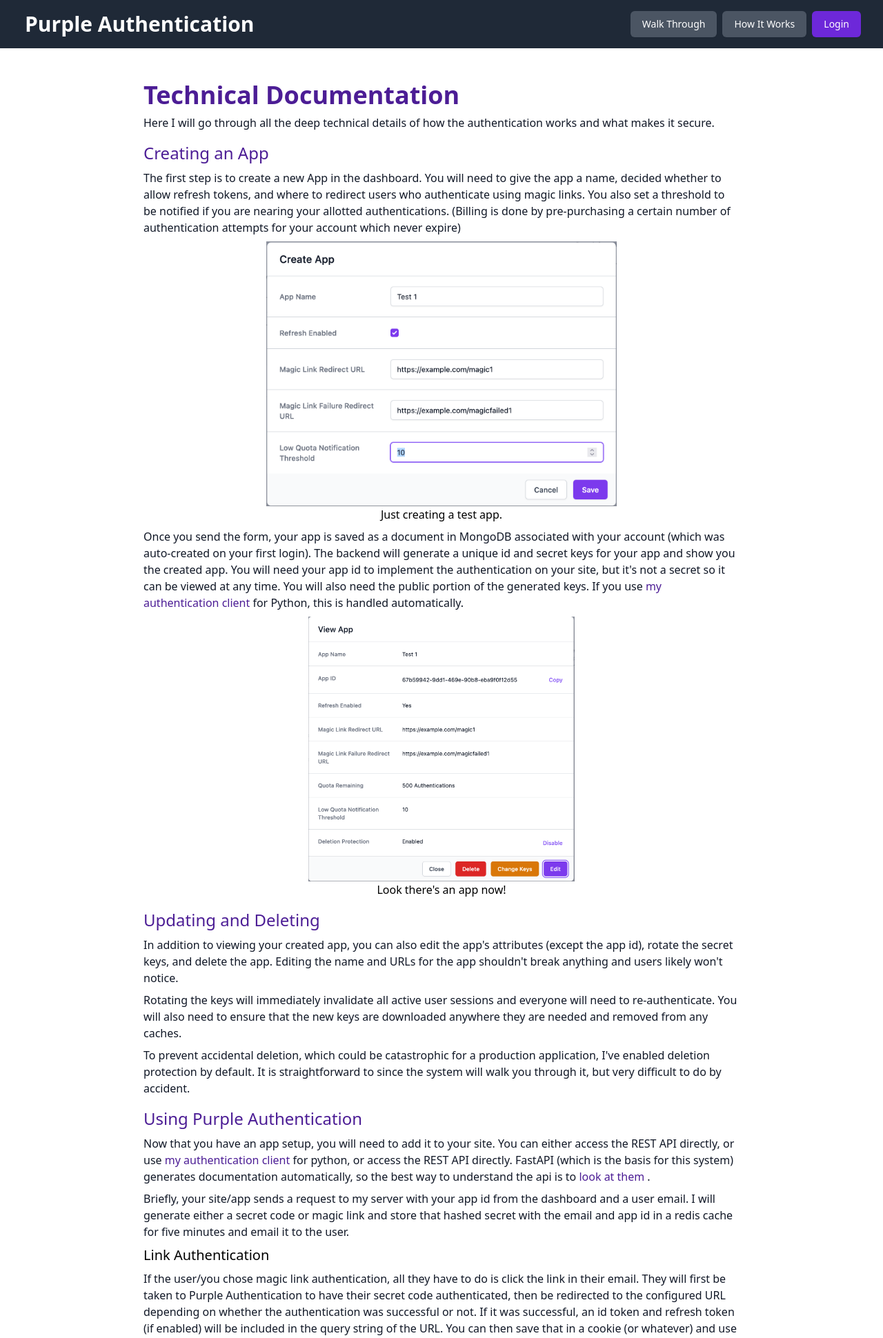
After one commit to rickh94/purple-auth, a Python web app: template src/app/portal/templates/walkthrough.html in a window 1280 px wide. The commit adds this page. Shown: the top 1940 px of the page at 69% size. Run offline with Jinja, Linux system fonts and the light colour scheme; the template is opened without the code that fills it, so the values that code supplies are empty; some libraries are stand-ins or nearby versions.

Commit message:
add walkthrough documentation and fix a margin
Signed-off-by: Rick Henry <rickhenry@rickhenry.dev>

```diff
--- a/src/app/portal/templates/how-it-works.html
+++ b/src/app/portal/templates/how-it-works.html
@@ -5,7 +5,7 @@
     <div class="mx-auto max-w-7xl w-full pt-12 pb-20 text-center">
       <header class="max-w-lg mx-auto space-y-2 mb-12">
         <h1 class="font-bold text-6xl text-violet-400">How It Works</h1>
-        <p class="text-gray-100">Below I've listed the Authentication flows for the user, as well the developer/backend
+        <p class="text-gray-100 px-2">Below I've listed the Authentication flows for the user, as well the developer/backend
           process.</p>
       </header>
       <div class="w-full lg:grid lg:gap-4 grid-cols-1 lg:grid-cols-2  lg:max-w-5xl mx-auto">
--- a/src/app/portal/templates/mixins/_navbar.html
+++ b/src/app/portal/templates/mixins/_navbar.html
@@ -8,6 +8,13 @@
       </h2>
     </div>
     <div class="mt-4 md:mt-0 md:ml-4 grid grid-rows-2 xs:grid-rows-1 grid-flow-col gap-2">
+      <a
+        href="/walkthrough"
+        class="inline-flex justify-center xs:justify-start items-center px-4 py-2 border border-transparent rounded-md shadow-sm text-sm font-medium text-white bg-gray-600 hover:bg-gray-700 focus:outline-none focus:ring-2 focus:ring-offset-2 focus:ring-offset-gray-800 focus:ring-violet-500"
+        tabindex="0"
+      >
+        Walk Through
+      </a>
       <a
         href="/how-it-works"
         class="inline-flex justify-center xs:justify-start items-center px-4 py-2 border border-transparent rounded-md shadow-sm text-sm font-medium text-white bg-gray-600 hover:bg-gray-700 focus:outline-none focus:ring-2 focus:ring-offset-2 focus:ring-offset-gray-800 focus:ring-violet-500"
--- /dev/null
+++ b/src/app/portal/templates/walkthrough.html
@@ -0,0 +1,164 @@
+{% extends "base.html" %}
+{% block bodyclass %}bg-gray-800{% endblock %}
+{% block body %}
+  {#  Maybe a jump-link sidebar? responsive... #}
+  <main class="bg-white" id="main">
+    <div class="mx-auto max-w-4xl w-full pt-12 pb-20 text-left px-4 space-y-4">
+      <header class="space-y-2">
+        <h1 class="font-bold text-4xl text-violet-900">Technical Documentation</h1>
+        <p class="text-gray-900">Here I will go through all the deep technical
+          details of how the authentication works and what makes it secure.</p>
+      </header>
+      <section id="creation" class="space-y-2">
+        <h4 class="text-2xl text-violet-900">Creating an App</h4>
+        <p class="text-gray-900">
+          The first step is to create a new App in the dashboard. You will need to give
+          the app a name, decided whether to allow refresh tokens, and where to redirect
+          users who authenticate using magic links. You also set a threshold to be
+          notified if you are nearing your allotted authentications. (Billing is done
+          by pre-purchasing a certain number of authentication attempts for your account
+          which never expire)
+        </p>
+        <figure class="">
+          <img
+            src="/static/img/creation_form.png"
+            alt="App creation form"
+            class="h-auto w-full md:h-96 md:w-auto mx-auto"
+          >
+          <figcaption class="text-center">
+            Just creating a test app.
+          </figcaption>
+        </figure>
+        <p class="text-gray-900">
+          Once you send the form, your app is saved as a document in MongoDB associated
+          with your account (which was auto-created on your first login). The backend
+          will generate a unique id and secret keys for your app and show you the
+          created app. You will need your app id to implement the authentication on your
+          site, but it's not a secret so it can be viewed at any time. You will also
+          need the public portion of the generated keys. If you
+          use <a
+          href="https://pypi.org/project/purple-auth-client/"
+          class="text-violet-900 hover:underline focus:underline"
+        >my authentication
+          client</a> for Python, this is handled automatically.
+        </p>
+        <figure class="">
+          <img
+            src="/static/img/created_app.png"
+            alt="Created app"
+            class="h-auto w-full md:h-96 md:w-auto mx-auto"
+          >
+          <figcaption class="text-center">
+            Look there's an app now!
+          </figcaption>
+        </figure>
+      </section>
+      <section id="updating" class="space-y-2">
+        <h4 class="text-2xl text-violet-900">Updating and Deleting</h4>
+        <p class="text-gray-900">
+          In addition to viewing your created app, you can also edit the app's
+          attributes (except the app id), rotate the secret keys, and delete the app.
+          Editing the name and URLs for the app shouldn't break anything and users
+          likely won't notice.
+        </p>
+        <p class="text-gray-900">
+          Rotating the keys will immediately invalidate all active user sessions and
+          everyone will need to re-authenticate. You will also need to ensure that
+          the new keys are downloaded anywhere they are needed and removed from any
+          caches.
+        </p>
+        <p class="text-gray-900">
+          To prevent accidental deletion, which could be catastrophic for a production
+          application, I've enabled deletion protection by default. It is
+          straightforward to since the system will walk you through it, but very
+          difficult to do by accident.
+        </p>
+      </section>
+      <section class="space-y-2" id="using">
+        <h4 class="text-2xl text-violet-900">Using Purple Authentication</h4>
+        <p class="text-gray-900">
+          Now that you have an app setup, you will need to add it to your site. You can
+          either access the REST API directly, or use <a
+          href="https://pypi.org/project/purple-auth-client/"
+          class="text-violet-900 hover:underline focus:underline"
+        >my authentication client</a> for python, or access the REST API directly.
+          FastAPI (which is the basis for this system) generates documentation
+          automatically, so the best way to understand the api is to
+          <a href="/docs" class="text-violet-900 hover:underline focus:underline">
+            look at them
+          </a>.
+        </p>
+        <p class="text-gray-900">
+          Briefly, your site/app sends a request to my server with your app id from the
+          dashboard and a user email. I will generate either a secret code or magic
+          link and store that hashed secret with the email and app id in a redis cache
+          for five minutes and email it to the user.
+        </p>
+        <h6 class="text-xl">Link Authentication</h6>
+        <p class="text-gray-900">
+          If the user/you chose magic link authentication, all they have to do is click
+          the link in their email. They will first be taken to Purple Authentication
+          to have their secret code authenticated, then be redirected to the configured
+          URL depending on whether the authentication was successful or not. If it
+          was successful, an id token and refresh token (if enabled) will be included
+          in the query string of the URL. You can then save that in a cookie (or
+          whatever)
+          and use it to authenticate the user.
+        </p>
+        <h6 class="text-xl">Code Authentication</h6>
+        <p class="text-gray-900">
+          If the user/you chose one time code authentication, they will enter the code
+          they were sent on your site, which you then submit for validation. If it is
+          the correct code and hasn't expired, the backend will send back a payload with
+          the user's new tokens to be saved on the client.
+        </p>
+        <h6 class="text-xl">Validating Tokens</h6>
+        <p class="text-gray-900">
+          All tokens generated by Purple Auth are JWTs. ID Tokens can be validated using
+          the public portion of your app key accessible on the API. Tokens all use the
+          ES256 algorithm. User email is in the "sub" claim. Everything else is
+          standard. The API docs show where to get the public key. The easiest way
+          will be to use <a
+          href="https://pypi.org/project/purple-auth-client/"
+          class="text-violet-900 hover:underline focus:underline"
+        >my authentication client</a>, but you can also send tokens to the API for
+          validation. This is going to be very slow at scale compared to using the
+          client or doing it yourself.
+        </p>
+        <p class="text-gray-900">
+          Refresh tokens can only be authenticated by sending them to the refresh
+          endpoint. If the token is valid, a new ID Token will be generated and sent
+          back.
+        </p>
+      </section>
+      <section id="users-and-authorization" class="space-y-2">
+        <h4 class="text-2xl text-violet-900">User Management and Authorization</h4>
+        <p class="text-gray-900">
+          I don't do it. Purple Auth handles authentication <em class="italic">only</em>.
+          This system will verify that someone is the email address they say they are,
+          but nothing more. It doesn't handle any authorization, doesn't store
+          information about users, and doesn't limit who can log in. If you want any of
+          that, you have to do it yourself. Anyone with an email address can
+          be authenticated against any app unless there are restrictions somewhere
+          else in the chain.
+        </p>
+      </section>
+      <section id="portal-auth" class="space-y-2">
+        <h4 class="text-2xl text-violet-900">Portal Authentication</h4>
+        <p class="text-gray-900">
+          Of course, you have to authenticate yourself in order to access your apps
+          dashboard and create/edit apps. Naturally, Purple Auth uses itself for
+          authentication. Purple Auth uses purple-auth-client to access itself and
+          authenticate users. It's <a href="https://github.com/rickh94/purple-auth">
+          open source</a>, so if you want to see a reference implementation (or the
+          whole thing), you can! Check out the portal folder. You can even host it
+          yourself if you want. The only real difference from a production app is
+          that it's been hard-coded to app id 0 and cannot be deleted, and its own
+          url is used as the endpoint for the auth client (rather than
+          https://purpleauth.com). This is really just for easier development and
+          testing.
+        </p>
+      </section>
+    </div>
+  </main>
+{% endblock body %}
--- a/src/app/static/main.css
+++ b/src/app/static/main.css
@@ -789,6 +789,10 @@ select {
   margin-top: 2rem;
 }
 
+.ml-10 {
+  margin-left: 2.5rem;
+}
+
 .block {
   display: block;
 }
@@ -857,6 +861,30 @@ select {
   height: 0.75rem;
 }
 
+.h-32 {
+  height: 8rem;
+}
+
+.h-64 {
+  height: 16rem;
+}
+
+.h-72 {
+  height: 18rem;
+}
+
+.h-96 {
+  height: 24rem;
+}
+
+.h-auto {
+  height: auto;
+}
+
+.max-h-96 {
+  max-height: 24rem;
+}
+
 .min-h-screen {
   min-height: 100vh;
 }
@@ -943,6 +971,10 @@ select {
 
 .max-w-4xl {
   max-width: 56rem;
+}
+
+.max-w-5xl {
+  max-width: 64rem;
 }
 
 .flex-1 {
@@ -1343,6 +1375,11 @@ select {
   padding-bottom: 0.5rem;
 }
 
+.px-2 {
+  padding-left: 0.5rem;
+  padding-right: 0.5rem;
+}
+
 .py-5 {
   padding-top: 1.25rem;
   padding-bottom: 1.25rem;
@@ -1643,6 +1680,11 @@ select {
 .text-violet-50 {
   --tw-text-opacity: 1;
   color: rgb(245 243 255 / var(--tw-text-opacity));
+}
+
+.text-violet-900 {
+  --tw-text-opacity: 1;
+  color: rgb(76 29 149 / var(--tw-text-opacity));
 }
 
 .text-red-500 {
@@ -1988,6 +2030,11 @@ html {
   border-color: rgb(139 92 246 / var(--tw-border-opacity));
 }
 
+.focus\:underline:focus {
+  -webkit-text-decoration-line: underline;
+          text-decoration-line: underline;
+}
+
 .focus\:decoration-white:focus {
   -webkit-text-decoration-color: #fff;
           text-decoration-color: #fff;
@@ -2308,6 +2355,14 @@ html {
     display: grid;
   }
 
+  .md\:h-96 {
+    height: 24rem;
+  }
+
+  .md\:w-auto {
+    width: auto;
+  }
+
   .md\:max-w-3xl {
     max-width: 48rem;
   }
```
Also changed, not shown: src/app/portal/routes/views.py (+8 -1 lines), src/app/static/img/created_app.png (added), src/app/static/img/creation_form.png (added).
